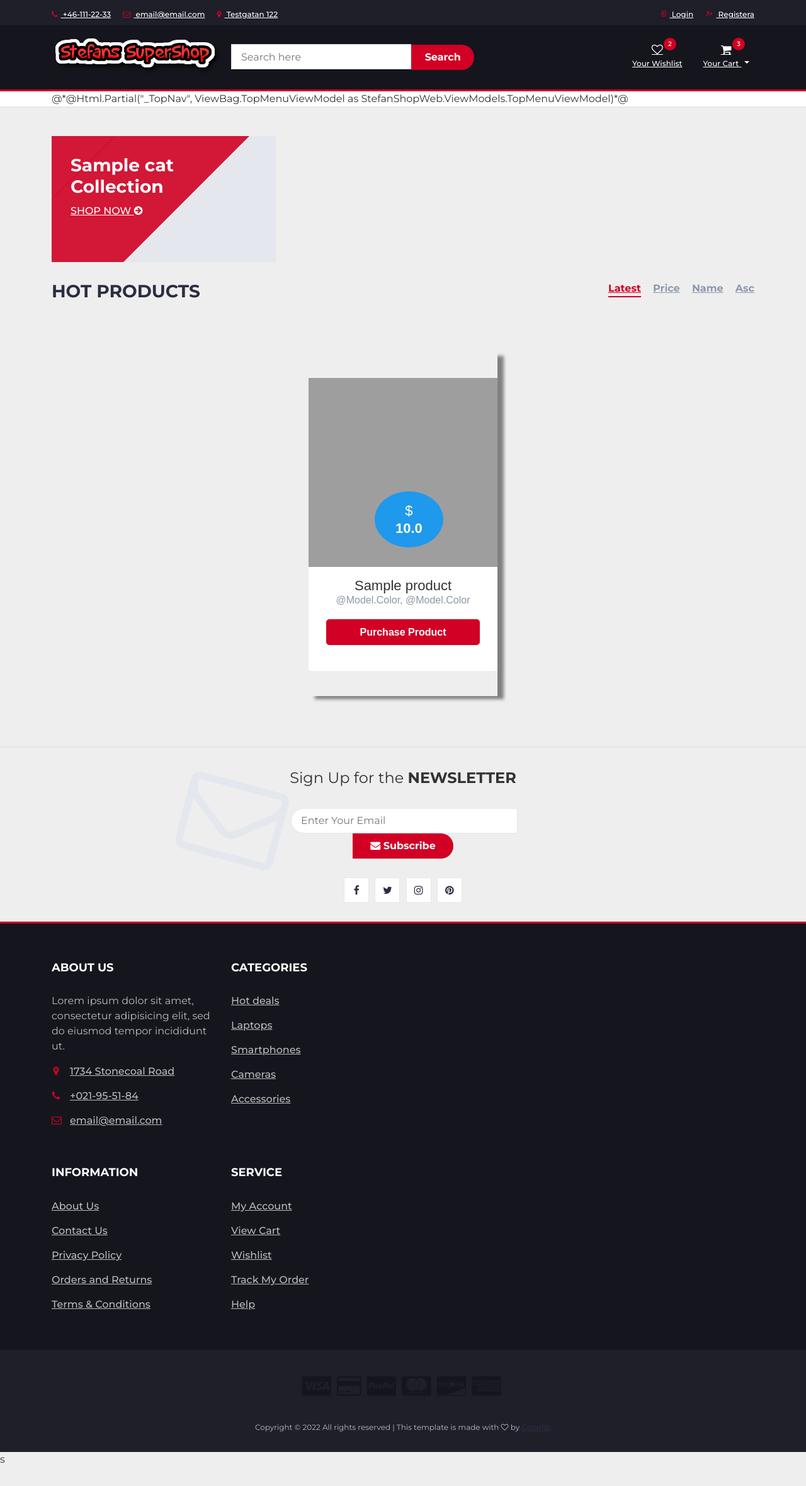
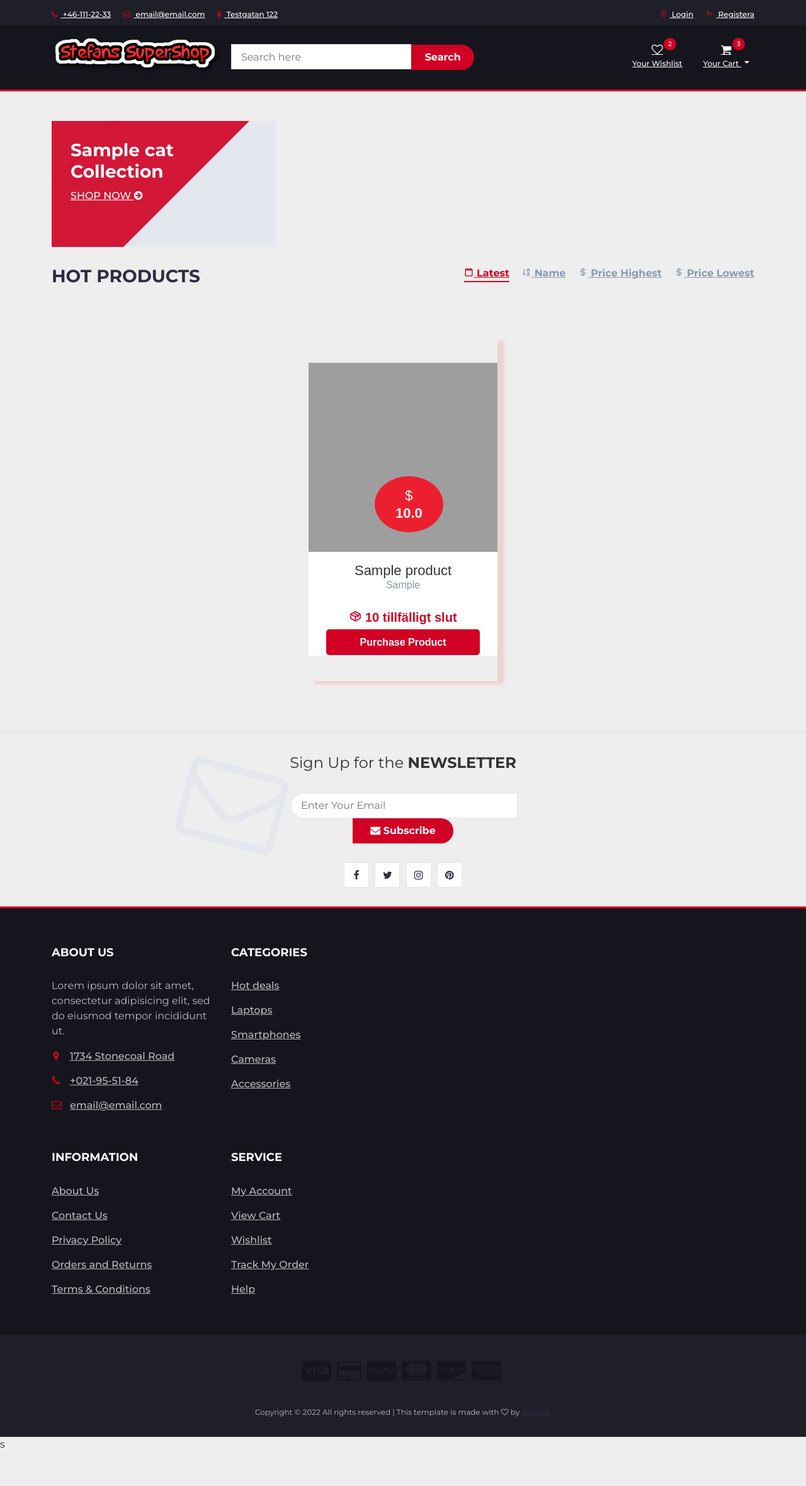
Before and after one commit to alsomeb/grpArbete, a Flask app: template website/templates/products/index.html in a window 1280 px wide. Shown: the whole page at 63% size. After the commit the page ends 2298 px from the top, so only its background shows below. Run offline with Flask 2, Linux system fonts and the light colour scheme; tables that the repository leaves empty hold one stand-in row (values such as "Sample post"); the template is opened without the code that fills it: values that come from a table or form of the project are taken from there, most other values are stand-ins (such as "Sample title", 1, 10 or a date in 2020); parts of the project's set-up code (start-up, migrations or seed data) failed here and were passed over; some libraries are stand-ins or nearby versions; grey boxes are pictures that could not be loaded.

Commit message:
lite frontpage fix

```diff
--- a/website/static/css/style.css
+++ b/website/static/css/style.css
@@ -2190,7 +2190,7 @@
   font: 13px/23px 'Poppins', sans-serif;
   color: #303336;
   padding: 40px 0;
-  box-shadow: 10px 5px 5px grey;
+  box-shadow: 10px 5px 5px rgba(241, 52, 52, 0.158);
 }
 
 .productcontainer {
@@ -2208,7 +2208,7 @@
   left: 35%;
   color: white;
   text-align: center;
-  background: rgba(0, 153, 255, 0.8);
+  background: rgba(255, 0, 21, 0.8);
   border-radius: 50%;
   padding: 19px 33px;
   font-size: 22px;
@@ -2569,3 +2569,31 @@
 .buttonz a:hover {
   color: black;
 }
+
+.stock_level_green {
+  color: green;
+  font-weight: bold;
+  text-align: center;
+  margin-bottom: 16px;
+  font-size: 20px;
+}
+
+.stock_level_orange {
+  color: orange;
+  font-weight: bold;
+  text-align: center;
+  margin-bottom: 16px;
+  font-size: 20px;
+}
+
+.stock_level_red {
+  color: #D10024;
+  font-weight: bold;
+  text-align: center;
+  margin-bottom: 16px;
+  font-size: 20px;
+}
+
+.active i {
+  color: #D10024;
+}
--- a/website/templates/baseTemplate.html
+++ b/website/templates/baseTemplate.html
@@ -172,7 +172,7 @@
             <div id="responsive-nav">
                 <!-- NAV -->
                 <ul class="main-nav nav navbar-nav">
-                    @*@Html.Partial("_TopNav", ViewBag.TopMenuViewModel as StefanShopWeb.ViewModels.TopMenuViewModel)*@
+
                 </ul>
                 <!-- /NAV -->
             </div>
--- a/website/templates/products/index.html
+++ b/website/templates/products/index.html
@@ -13,7 +13,7 @@
                  </div>
                 <div class="shop-body">
                     <h3>{{ cat.CategoryName }}<br>Collection</h3>
-                    <a href="{{ url_for('product.category', id=cat.CategoryID)  }}" class="cta-btn">Shop now <i class="fa fa-arrow-circle-right"></i></a>
+                    <a href="{{ url_for('product.category', id=cat.CategoryID) }}" class="cta-btn">Shop now <i class="fa fa-arrow-circle-right"></i></a>
                 </div>
             </div>
         </div>
@@ -31,10 +31,18 @@
                         <h3 class="title">Hot products</h3>
                         <div class="section-nav">
                             <ul class="section-tab-nav tab-nav">
-                                <li class="active"><a data-toggle="tab" href="#tab1">Latest</a></li>
-                                <li><a data-toggle="tab" href="#tab1">Price</a></li>
-                                <li><a data-toggle="tab" href="#tab1">Name</a></li>
-                                <li><a data-toggle="tab" href="#tab1">Asc</a></li>
+                                <li class="active"><a href="{{ url_for('product.index', sort='Latest') }}">
+                                    <i class='bx bx-calendar-alt' ></i>
+                                    Latest</a></li>
+                                <li><a href="{{ url_for('product.index', sort='Name') }}">
+                                    <i class='bx bx-sort-a-z'></i>
+                                    Name</a></li>
+                                <li><a href="{{ url_for('product.index', sort='priceHigh') }}">
+                                    <i class='bx bx-dollar' ></i>
+                                    Price Highest</a></li>
+                                <li><a href="{{ url_for('product.index', sort='priceLow') }}">
+                                    <i class='bx bx-dollar' ></i>
+                                    Price Lowest</a></li>
                             </ul>
                         </div>
                     </div>
@@ -57,8 +65,23 @@
 
                                 <div class="name">{{ product.ProductName }}</div>
 
-                                <div class="store">@Model.Color, @Model.Color</div>
-
+                                <div class="store">{{ product.QuantityPerUnit }}</div>
+                                {% if product.UnitsInStock > 10 %}
+                                    <div class="stock_level_green">
+                                        <i class='bx bx-package'></i>
+                                        +{{ product.UnitsInStock }} kvar
+                                    </div>
+                                {% elif product.UnitsInStock > 0 and product.UnitsInStock < 10 %}
+                                    <div class="stock_level_orange">
+                                        <i class='bx bx-package'></i>
+                                        +{{ product.UnitsInStock }} kvar
+                                    </div>
+                                {% else %}
+                                    <div class="stock_level_red">
+                                        <i class='bx bx-package'></i>
+                                        {{ product.UnitsInStock }} tillfälligt slut
+                                    </div>
+                                {% endif %}
                                 <a href="#" class="button">Purchase Product</a>
 
                             </div> <!-- end information -->
```
Also changed, not shown: website/areas/products/productPages.py (+12 -3 lines), website/areas/products/services.py (+21 -3 lines), website/templates/products/category.html (+17 -2 lines).
